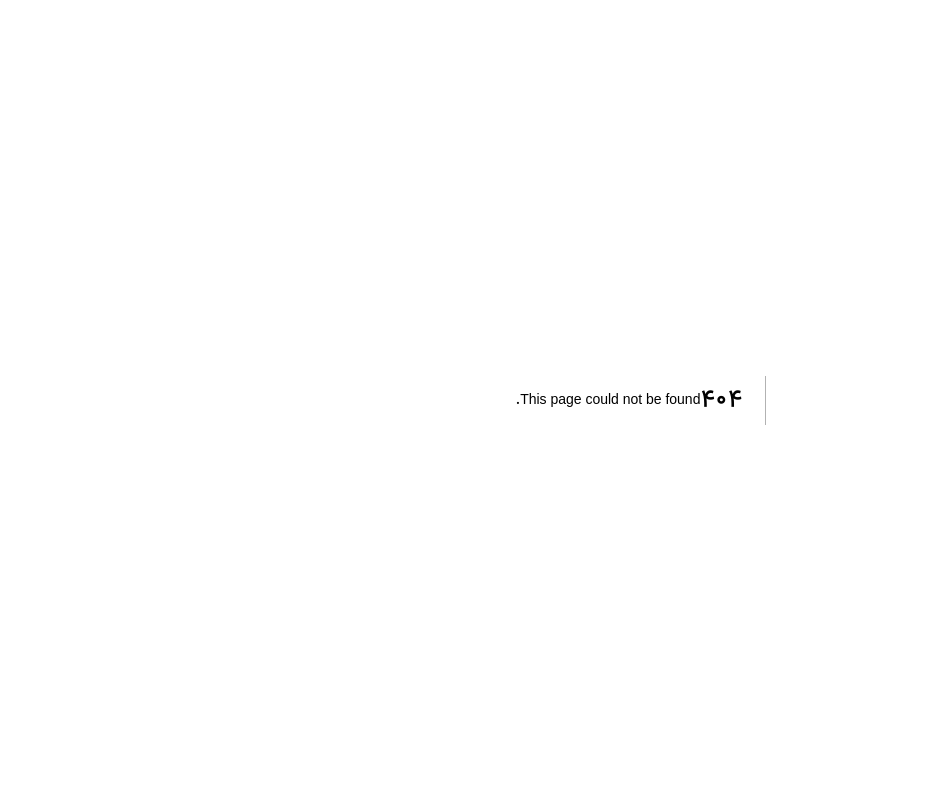
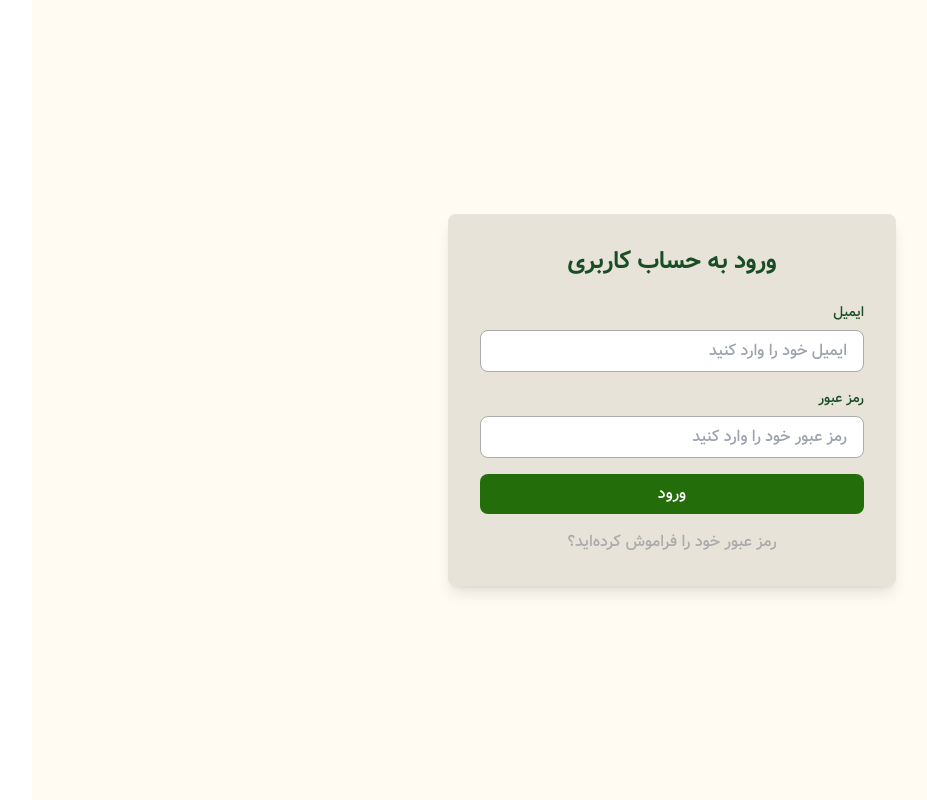
Before and after one commit to fatemesofyan/maktab124-project-fateme-sofyan, a Next.js app: page /auth in a window 1280 px wide. Before the commit this address had no page. Shown: the whole page, without its empty margins (31-958 px from the left). Built offline with nearby package versions, Linux system fonts and the light colour scheme.

Commit message:
feat:creat admin panel style

```diff
--- a/src/app/admin/layout.js
+++ b/src/app/admin/layout.js
@@ -1,16 +1,24 @@
-import Header from "@/components/header/header";
+import Sidebar from "@/components/headerAdmin/asideBar/sidebar";
 import "../globals.css";
-import Footersite from "@/components/footer/footersite";
+import HeaderAdmin from "@/components/headerAdmin/headerAdmin";
 
 
 
 export default function RootLayout({ children }) {
   return (
-    <html lang="en" dir="rtl">
-            <body className="flex flex-col min-h-screen">
-      <Header/>
-            <div className="flex-grow">{children}</div>
-      {/* <Footersite/> */}
+    <html lang="fa" dir="rtl" >
+      <body >
+        {/* Sidebar */}
+        <Sidebar />
+
+        {/* محتوای اصلی */}
+        <main className="mr-64 p-6 min-h-screen">
+          {/* Header ادمین */}
+          <HeaderAdmin />
+
+          {/* محتوا */}
+          <div>{children}</div>
+        </main>
       </body>
     </html>
   );
--- a/src/app/auth/login/page.js
+++ b/src/app/auth/login/page.js
@@ -0,0 +1,7 @@
+import React from 'react'
+
+export default function page() {
+  return (
+    <div>page</div>
+  )
+}
--- /dev/null
+++ b/src/app/auth/page.js
@@ -0,0 +1,10 @@
+import Login from '@/components/login/login'
+import React from 'react'
+
+export default function page() {
+  return (
+    <div>
+        <Login/>
+    </div>
+  )
+}
--- a/src/app/layout.js
+++ b/src/app/layout.js
@@ -4,7 +4,7 @@ import Header from "@/components/header/header";
 
 export default function RootLayout({ children }) {
   return (
-    <html lang="en" dir="rtl">
+    <html lang="fa" dir="rtl">
       <body >
         {children}
       </body>
--- a/src/app/main/layout.js
+++ b/src/app/main/layout.js
@@ -8,8 +8,8 @@ import Footersite from "@/components/footer/footersite";
 
 export default function RootLayout({ children }) {
   return (
-    <html lang="en" dir="rtl">
-            <body className="flex flex-col min-h-screen">
+    <html lang="fa" dir="rtl">
+            <body >
       <Header/>
             <div className="flex-grow">{children}</div>
       <Footersite/>
--- /dev/null
+++ b/src/components/headerAdmin/asideBar/sidebar.jsx
@@ -0,0 +1,72 @@
+import React from 'react'
+import { IoHome, IoSettings, IoBag, IoPerson, IoLogOut } from "react-icons/io5";
+
+export default function Sidebar() {
+  return (
+    <aside
+    className="bg-gray-100 text-primaryDark h-screen w-64 fixed top-0 right-0 z-10   shadow-xl  p-5 "
+  >
+    {/* لوگو */}
+    <div className="flex items-center justify-center py-6  border-accent">
+      <span className="text-xl font-bold">    پنل مدیریت گیتا </span>
+    </div>
+
+    {/* منو */}
+    <nav className="mt-8">
+      <ul>
+        {/* آیتم خانه */}
+        <li>
+          <a
+            href="/admin"
+            className="flex items-center px-6 py-3 hover:bg-accent hover:text-white rounded-lg transition-colors"
+          >
+            <IoHome className="w-5 h-5 mr-2" />
+            <span>داشبورد</span>
+          </a>
+        </li>
+
+        {/* آیتم مدیریت محصولات */}
+        <li>
+          <a
+            href="/admin/products"
+            className="flex items-center px-6 py-3 hover:bg-accent hover:text-white rounded-lg transition-colors"
+          >
+            <IoBag className="w-5 h-5 mr-2" />
+            <span>مدیریت محصولات</span>
+          </a>
+        </li>
+
+        {/* آیتم مدیریت کاربران */}
+        <li>
+          <a
+            href="/admin/users"
+            className="flex items-center px-6 py-3 hover:bg-accent hover:text-white rounded-lg transition-colors"
+          >
+            <IoPerson className="w-5 h-5 mr-2" />
+            <span>مدیریت کاربران</span>
+          </a>
+        </li>
+
+        {/* آیتم تنظیمات */}
+        <li>
+          <a
+            href="/admin/settings"
+            className="flex items-center px-6 py-3 hover:bg-accent hover:text-white rounded-lg transition-colors"
+          >
+            <IoSettings className="w-5 h-5 mr-2" />
+            <span>تنظیمات</span>
+          </a>
+        </li>
+
+        {/* آیتم خروج */}
+      </ul>
+      <button className="pt-48 flex items-center px-6 py-3 mt-4  rounded-lg  transform hover:scale-110 transition-transform">
+
+    <IoLogOut className="w-5 h-5 mr-2 hover:w-8 h-8" />
+    <span>خروج</span>
+
+</button>
+    </nav>
+  </aside>
+  );
+};
--- /dev/null
+++ b/src/components/headerAdmin/headerAdmin.jsx
@@ -0,0 +1,41 @@
+import React from "react";
+import Image from "next/image";
+import { IoPersonCircleOutline } from "react-icons/io5";
+import { PiShoppingCartThin } from "react-icons/pi";
+import { BiSearchAlt2 } from "react-icons/bi";
+import { RiHomeHeartLine } from "react-icons/ri";
+import Logo from "@/assets/image/logo/logo.png";
+import Sidebar from "./asideBar/sidebar";
+
+export default function HeaderAdmin() {
+  return (
+    <div>
+<div className="w-full pt-2  flex flex-row items-center justify-around ">
+          <div className="flex flex-row items-center gap-2 ">
+            <p className="text-secondary !pt-0">گیتا شاپ</p>
+
+            <Image
+              src={Logo}
+              alt="logo"
+              width={70}
+              height={70}
+              className="rounded-lg object-cover"
+              />
+          </div>
+          <div className="flex flex-row relative">
+            <input
+              type="text"
+              placeholder="جستجو"
+              className="p-2 w-[500px] rounded-full border-2 border-[#e7e3d9] placeholder:text-primaryDark pl-10 pr-5 focus:outline-none"
+            />
+            <BiSearchAlt2 className="absolute left-3 top-1/2 transform -translate-y-1/2 w-6 h-6 text-primaryDark" />
+          </div>
+
+          <div className="flex flex-row gap-4">
+            <IoPersonCircleOutline className="w-10 h-10 text-primaryDark" />
+            <RiHomeHeartLine className="w-10 h-10 text-primaryDark"/>
+          </div>
+        </div>
+    </div>
+  )
+}
--- /dev/null
+++ b/src/components/login/login.jsx
@@ -0,0 +1,56 @@
+import React from 'react'
+
+export default function Login() {
+    return (
+        <div className="min-h-screen flex items-center justify-center bg-background">
+          {/* کادر اصلی فرم */}
+          <div className="bg-surface p-8 rounded-lg shadow-lg w-full max-w-md text-primaryDark">
+            <h2 className="text-2xl font-bold text-center mb-6">ورود به حساب کاربری</h2>
+
+            {/* فرم */}
+            <form className="space-y-4">
+              {/* فیلد ایمیل */}
+              <div>
+                <label htmlFor="email" className="block text-sm font-medium mb-2">
+                  ایمیل
+                </label>
+                <input
+                  type="email"
+                  id="email"
+                  placeholder="ایمیل خود را وارد کنید"
+                  className="w-full px-4 py-2 border border-accent rounded-lg focus:outline-none focus:ring-2 focus:ring-primary transition"
+                />
+              </div>
+
+              {/* فیلد پسورد */}
+              <div>
+                <label htmlFor="password" className="block text-sm font-medium mb-2">
+                  رمز عبور
+                </label>
+                <input
+                  type="password"
+                  id="password"
+                  placeholder="رمز عبور خود را وارد کنید"
+                  className="w-full px-4 py-2 border border-accent rounded-lg focus:outline-none focus:ring-2 focus:ring-primary transition"
+                />
+              </div>
+
+              {/* دکمه ورود */}
+              <button
+                type="submit"
+                className="w-full bg-primary text-white py-2 rounded-lg hover:bg-primaryDark transition duration-300"
+              >
+                ورود
+              </button>
+            </form>
+
+            {/* لینک فراموشی رمز عبور */}
+            <div className="mt-4 text-center">
+              <a href="/forgot-password" className="text-accent hover:text-secondary transition">
+                رمز عبور خود را فراموش کرده‌اید؟
+              </a>
+            </div>
+          </div>
+        </div>
+      );
+    };
```
Also changed, not shown: src/app/globals.css (line endings or trailing spaces).
